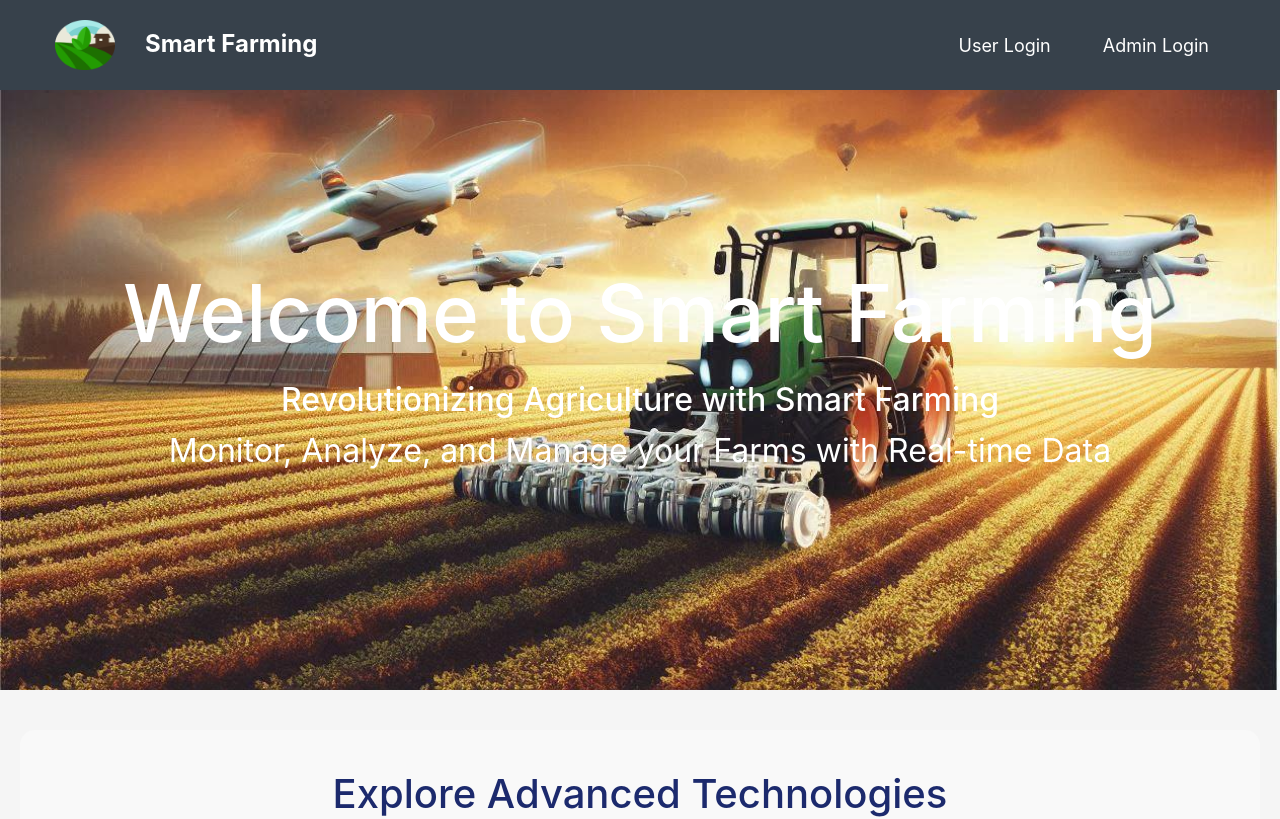
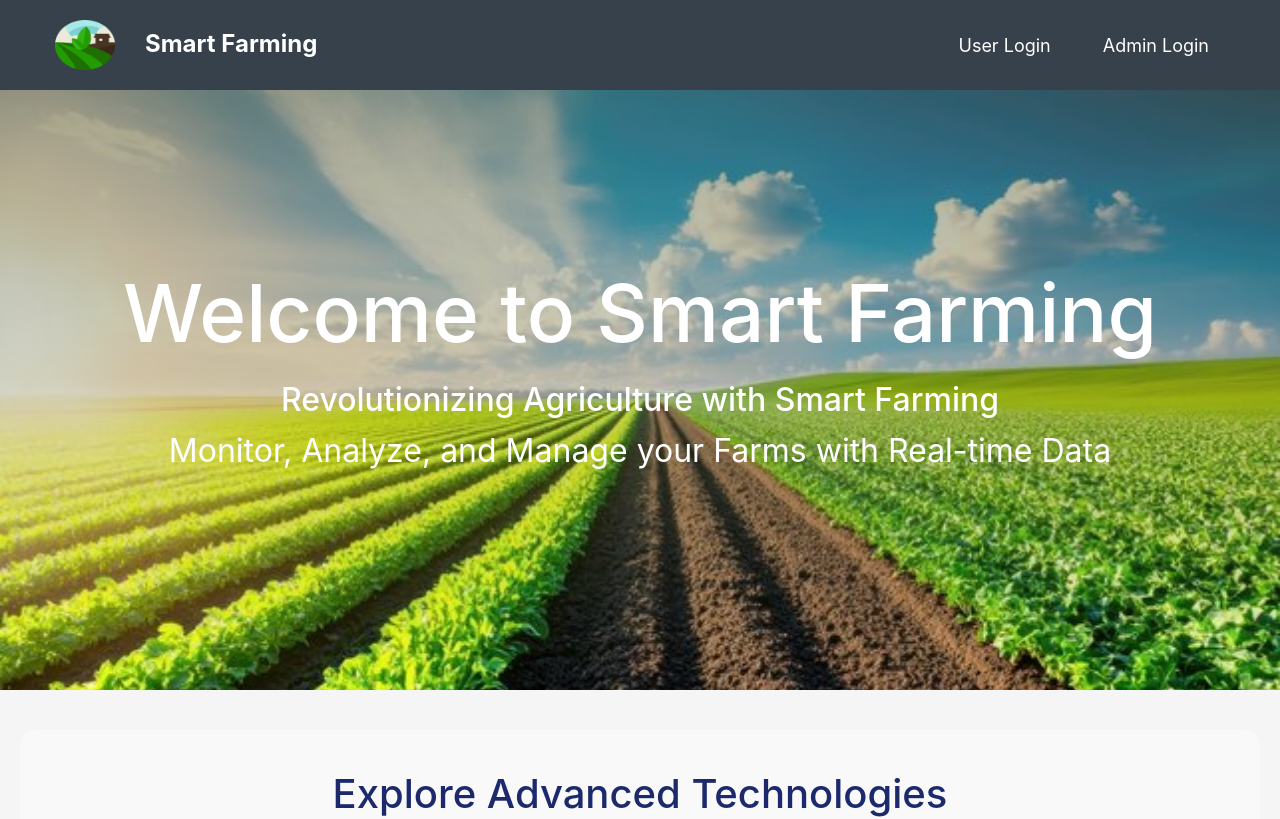
Before and after one commit to poojitha-urlana/front-end-duo, an Angular app: page / in a window 1280 px wide. Shown: the top 819 px of the page. Built offline with nearby package versions, Linux system fonts and the light colour scheme.

Commit message:
background img changed

```diff
--- a/src/app/home-content/home-content.component.css
+++ b/src/app/home-content/home-content.component.css
@@ -8,8 +8,8 @@ body {
 
 /* Hero Section */
 .hero-section {
-  background: url('/assets/img1.jpg') no-repeat center center/cover,
-              linear-gradient(to right, #37414b, #96be25); /* Background image with gradient overlay */
+  background:  linear-gradient(rgba(86, 87, 42, 0.5), rgba(236, 240, 187, 0)),url('/assets/farm.jpg') ;
+               /* Background image with gradient overlay */
   color: #ffffff;
   text-align: center;
   padding: 100px 20px;
```
